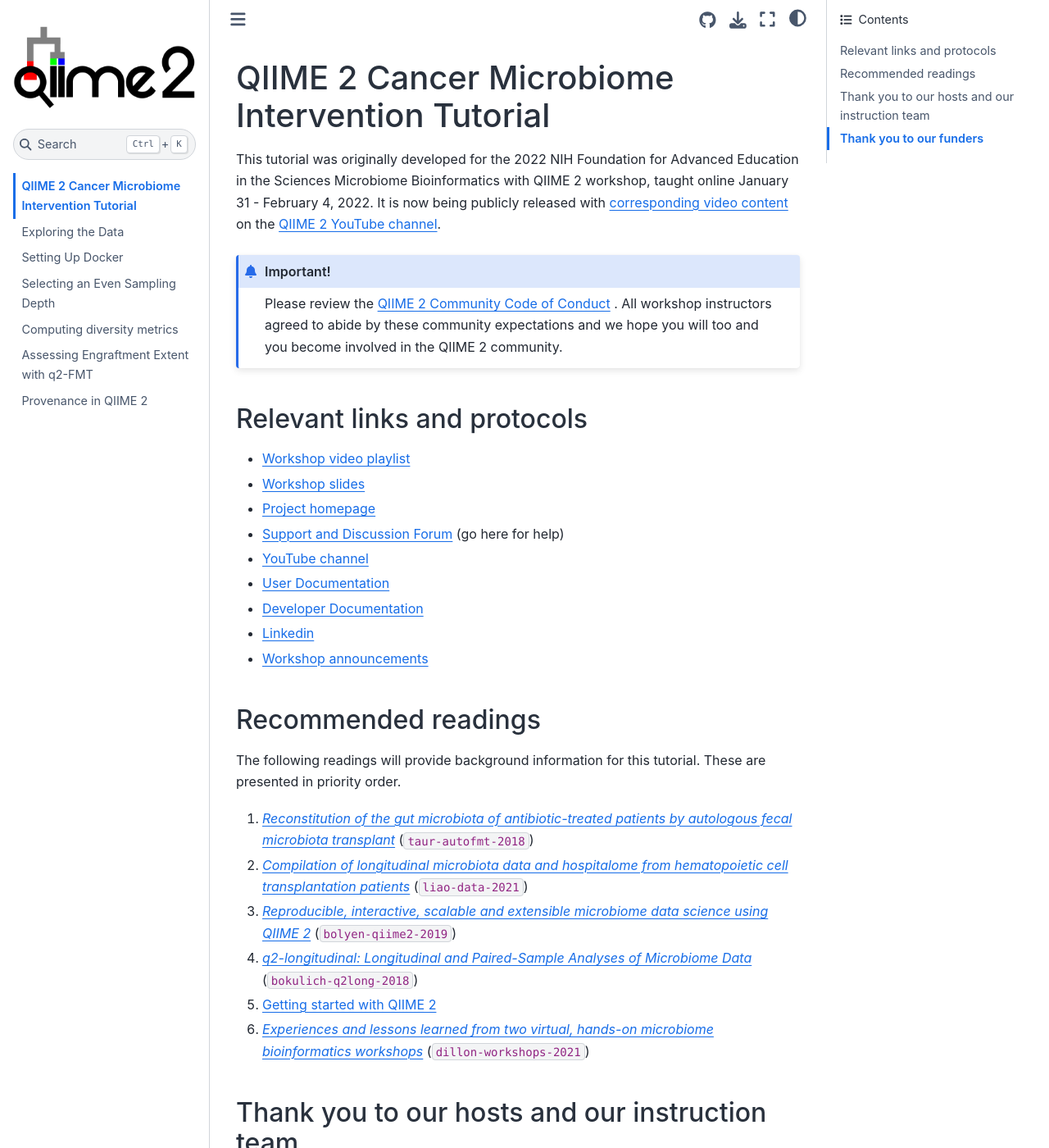
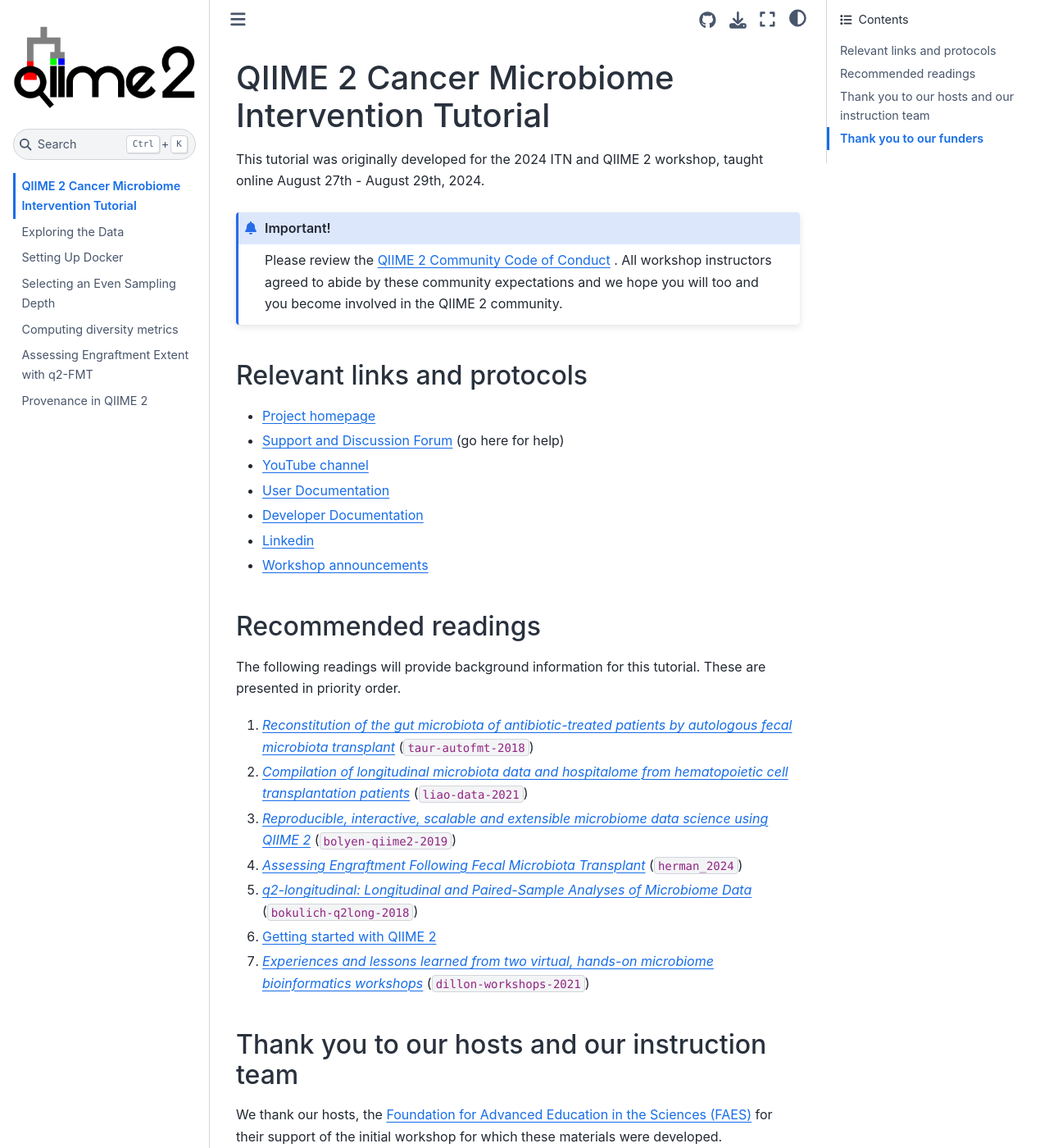
Before and after one commit to caporaso-lab/2024-q2-ITN-Workshop, a Jupyter Book: the page built from book/index.md, in a window 1280 px wide and 1400 px high. Shown: the whole window at 82% size. Built offline with Jupyter Book 1.0.4 settings and Sphinx 7.4.7 and the Sphinx Book theme 1.1.4, drawn with Linux system fonts in a browser that asks for light colours; cross-references to code outside the pages are shown as plain code.

Commit message:
section title + intial message change

````diff
--- a/book/index.md
+++ b/book/index.md
@@ -1,10 +1,7 @@
 # QIIME 2 Cancer Microbiome Intervention Tutorial
 
-This tutorial was originally developed for the 2022 NIH Foundation for
-Advanced Education in the Sciences Microbiome Bioinformatics with QIIME 2
-workshop, taught online January 31 - February 4, 2022. It is now being
-publicly released with [corresponding video content](https://youtube.com/playlist?list=PLbVDKwGpb3XmvnTrU40zHRT7NZWWVNUpt)
-on the [QIIME 2 YouTube channel](https://youtube.com/qiime2).
+This tutorial was originally developed for the 2024 ITN and QIIME 2
+workshop, taught online August 27th - August 29th, 2024.
 
 ```{admonition} Important!
 Please review the
@@ -15,8 +12,6 @@
 
 ## Relevant links and protocols
 
-* [Workshop video playlist](https://youtube.com/playlist?list=PLbVDKwGpb3XmvnTrU40zHRT7NZWWVNUpt)
-* [Workshop slides](https://bit.ly/3GZaMjt)
 * [Project homepage](https://qiime2.org)
 * [Support and Discussion Forum](https://forum.qiime2.org) (go here for help)
 * [YouTube channel](https://youtube.com/qiime2)
@@ -41,6 +36,8 @@
 1. [_Reproducible, interactive, scalable and extensible microbiome data science
     using QIIME 2_](https://doi.org/10.1038/s41587-019-0209-9)
    ({cite:t}`bolyen-qiime2-2019`)
+1. [_Assessing Engraftment Following Fecal Microbiota Transplant_](https://www.ncbi.nlm.nih.gov/pmc/articles/PMC11042410/)
+   ({cite:t}`herman_2024`)
 1. [_q2-longitudinal: Longitudinal and Paired-Sample Analyses of Microbiome
     Data_](http://dx.doi.org/10.1128/mSystems.00219-18)
    ({cite:t}`bokulich-q2long-2018`)
````
Also changed, not shown: book/01-exploring-the-data.md (+1 -1 lines).
